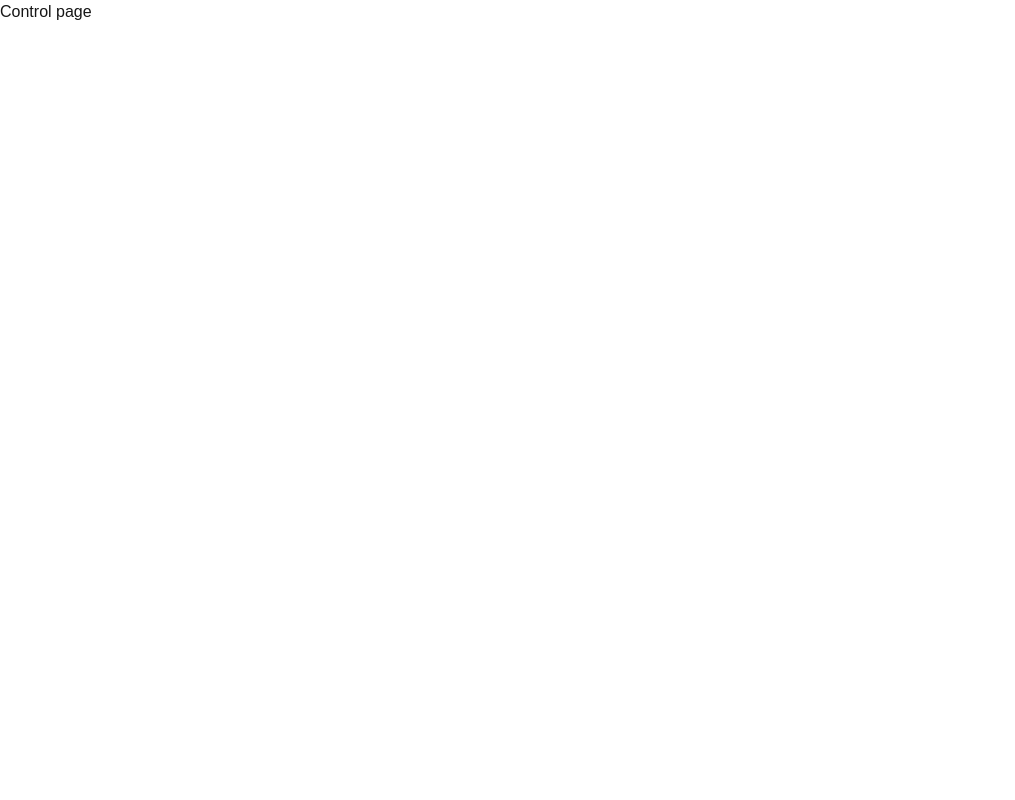
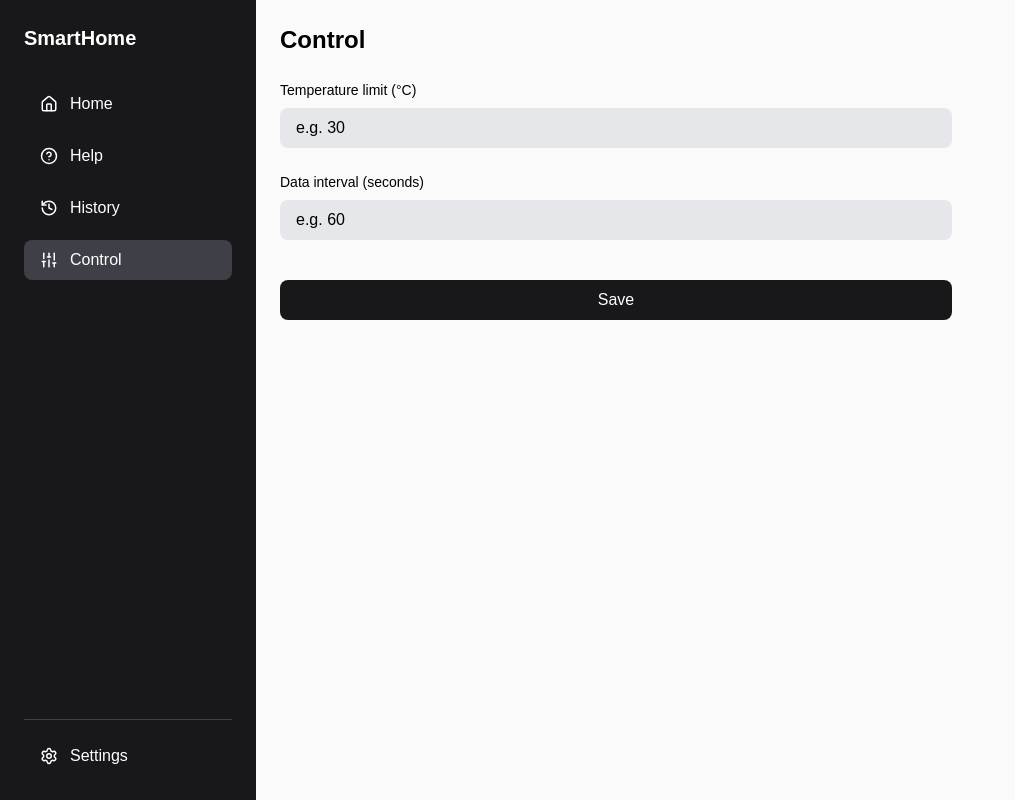
Before and after one commit to RF1337/smart-home, a Next.js app: page /control in a window 1280 px wide. Shown: the whole page, without its empty margins (0-1015 px from the left). Built offline with nearby package versions, Linux system fonts and the light colour scheme.

Commit message:
feat: add sidebar globally

```diff
--- a/app/control/page.tsx
+++ b/app/control/page.tsx
@@ -1,3 +1,64 @@
+'use client'
+
+import { useState } from 'react'
+
 export default function Control() {
-  return <div>Control page</div>
+  const [temperatureLimit, setTemperatureLimit] = useState('')
+  const [interval, setInterval] = useState('')
+
+  const handleSave = () => {
+    console.log({
+      temperatureLimit,
+      interval,
+    })
+
+    // 🔥 later: send to Supabase / API / Arduino
+    alert('Due to limited time, this functionality has not been implemented.')
+  }
+
+  return (
+    <div className="w-full max-w-2xl">
+      <h1 className="text-2xl text-black font-bold mb-6">Control</h1>
+
+      <div className="flex flex-col gap-6">
+
+        {/* Temperature limit */}
+        <div className="flex flex-col gap-2">
+          <label className="text-sm text-black">
+            Temperature limit (°C)
+          </label>
+          <input
+            type="number"
+            placeholder="e.g. 30"
+            value={temperatureLimit}
+            onChange={(e) => setTemperatureLimit(e.target.value)}
+            className="px-4 py-2 rounded-lg bg-gray-200 text-black placeholder:text-black"
+          />
+        </div>
+
+        {/* Interval */}
+        <div className="flex flex-col gap-2">
+          <label className="text-sm text-black">
+            Data interval (seconds)
+          </label>
+          <input
+            type="number"
+            placeholder="e.g. 60"
+            value={interval}
+            onChange={(e) => setInterval(e.target.value)}
+            className="px-4 py-2 rounded-lg bg-gray-200 text-black placeholder:text-black"
+          />
+        </div>
+
+        {/* Save button */}
+        <button
+          onClick={handleSave}
+          className="mt-4 bg-zinc-900 text-white py-2 rounded-lg hover:bg-zinc-800 transition"
+        >
+          Save
+        </button>
+
+      </div>
+    </div>
+  )
 }
--- a/app/help/page.tsx
+++ b/app/help/page.tsx
@@ -1,3 +1,52 @@
 export default function Help() {
-  return <div>Help page</div>
+  return (
+    <div className="max-w-3xl text-black">
+      <h1 className="text-2xl font-bold mb-6">Help</h1>
+
+      <div className="flex flex-col gap-6 leading-relaxed">
+
+        <p>
+          This dashboard displays temperature data collected from an Arduino device
+          and stored in a database. The data is visualized in a chart and summarized
+          using statistical values.
+        </p>
+
+        <div>
+          <h2 className="text-lg font-semibold mb-2">Filters</h2>
+          <p>
+            The filter buttons (1D, 1W, 1M, 1Y) allow you to control how much data is
+            shown in the chart.
+          </p>
+          <ul className="list-disc ml-6 mt-2">
+            <li><strong>1D</strong> – Shows data from the last 24 hours</li>
+            <li><strong>1W</strong> – Shows data from the last 7 days</li>
+            <li><strong>1M</strong> – Shows data from the last 30 days</li>
+            <li><strong>1Y</strong> – Shows data from the last year</li>
+          </ul>
+        </div>
+
+        <div>
+          <h2 className="text-lg font-semibold mb-2">Chart</h2>
+          <p>
+            The chart visualizes temperature measurements over time. Each point
+            represents a recorded value from the Arduino. You can hover over points
+            to see the exact time and temperature.
+          </p>
+        </div>
+
+        <div>
+          <h2 className="text-lg font-semibold mb-2">Statistics</h2>
+          <p>
+            Below the chart, three key values are displayed based on the selected filter:
+          </p>
+          <ul className="list-disc ml-6 mt-2">
+            <li><strong>Min Temperature</strong> – The lowest recorded value</li>
+            <li><strong>Max Temperature</strong> – The highest recorded value</li>
+            <li><strong>Average Temperature</strong> – The average of all values</li>
+          </ul>
+        </div>
+
+      </div>
+    </div>
+  )
 }
--- a/app/history/page.tsx
+++ b/app/history/page.tsx
@@ -1,3 +1,55 @@
-export default function History() {
-  return <div>History page</div>
+import { createClient } from '@/lib/supabase/server'
+
+export default async function History() {
+  const supabase = await createClient()
+
+  const { data, error } = await supabase
+    .from('temperature')
+    .select('*')
+    .order('created_at', { ascending: false })
+    .limit(100)
+
+  if (error) {
+    console.error(error)
+  }
+
+  return (
+    <div className="w-full">
+      <h1 className="text-2xl text-black font-bold mb-6">History</h1>
+
+      <div className="bg-white dark:bg-zinc-900 rounded-2xl shadow overflow-hidden">
+
+        <div className="overflow-x-auto">
+          <table className="w-full text-left">
+
+            {/* Header */}
+            <thead className="bg-zinc-100 dark:bg-zinc-800 text-sm text-zinc-600 dark:text-zinc-300">
+              <tr>
+                <th className="px-6 py-4">Time</th>
+                <th className="px-6 py-4">Temperature</th>
+              </tr>
+            </thead>
+
+            {/* Body */}
+            <tbody>
+              {data?.map((item) => (
+                <tr
+                  key={item.id}
+                  className="border-t border-zinc-200 dark:border-zinc-800 hover:bg-zinc-50 dark:hover:bg-zinc-800 transition"
+                >
+                  <td className="px-6 py-4 text-sm text-zinc-600 dark:text-zinc-300">
+                    {new Date(item.created_at).toLocaleString()}
+                  </td>
+                  <td className="px-6 py-4 font-medium">
+                    {item.value}°C
+                  </td>
+                </tr>
+              ))}
+            </tbody>
+
+          </table>
+        </div>
+      </div>
+    </div>
+  )
 }
--- a/app/layout.tsx
+++ b/app/layout.tsx
@@ -1,33 +1,21 @@
-import type { Metadata } from "next";
-import { Geist, Geist_Mono } from "next/font/google";
-import "./globals.css";
-
-const geistSans = Geist({
-  variable: "--font-geist-sans",
-  subsets: ["latin"],
-});
-
-const geistMono = Geist_Mono({
-  variable: "--font-geist-mono",
-  subsets: ["latin"],
-});
-
-export const metadata: Metadata = {
-  title: "Create Next App",
-  description: "Generated by create next app",
-};
+import Sidebar from '@/components/Sidebar'
+import './globals.css'
 
 export default function RootLayout({
   children,
-}: Readonly<{
-  children: React.ReactNode;
-}>) {
+}: {
+  children: React.ReactNode
+}) {
   return (
-    <html
-      lang="en"
-      className={`${geistSans.variable} ${geistMono.variable} h-full antialiased`}
-    >
-      <body className="min-h-full flex flex-col">{children}</body>
+    <html lang="en">
+      <body>
+        <div className="flex">
+          <Sidebar />
+          <main className="flex-1 p-6 bg-zinc-50 min-h-screen">
+            {children}
+          </main>
+        </div>
+      </body>
     </html>
-  );
+  )
 }
--- a/package.json
+++ b/package.json
@@ -9,9 +9,13 @@
     "lint": "eslint"
   },
   "dependencies": {
+    "@supabase/ssr": "^0.10.2",
+    "@supabase/supabase-js": "^2.103.0",
+    "lucide-react": "^1.8.0",
     "next": "16.2.3",
     "react": "19.2.4",
-    "react-dom": "19.2.4"
+    "react-dom": "19.2.4",
+    "recharts": "^3.8.1"
   },
   "devDependencies": {
     "@tailwindcss/postcss": "^4",
```
Also changed, not shown: 1 other file (tests, documents, lock files or other folders).
